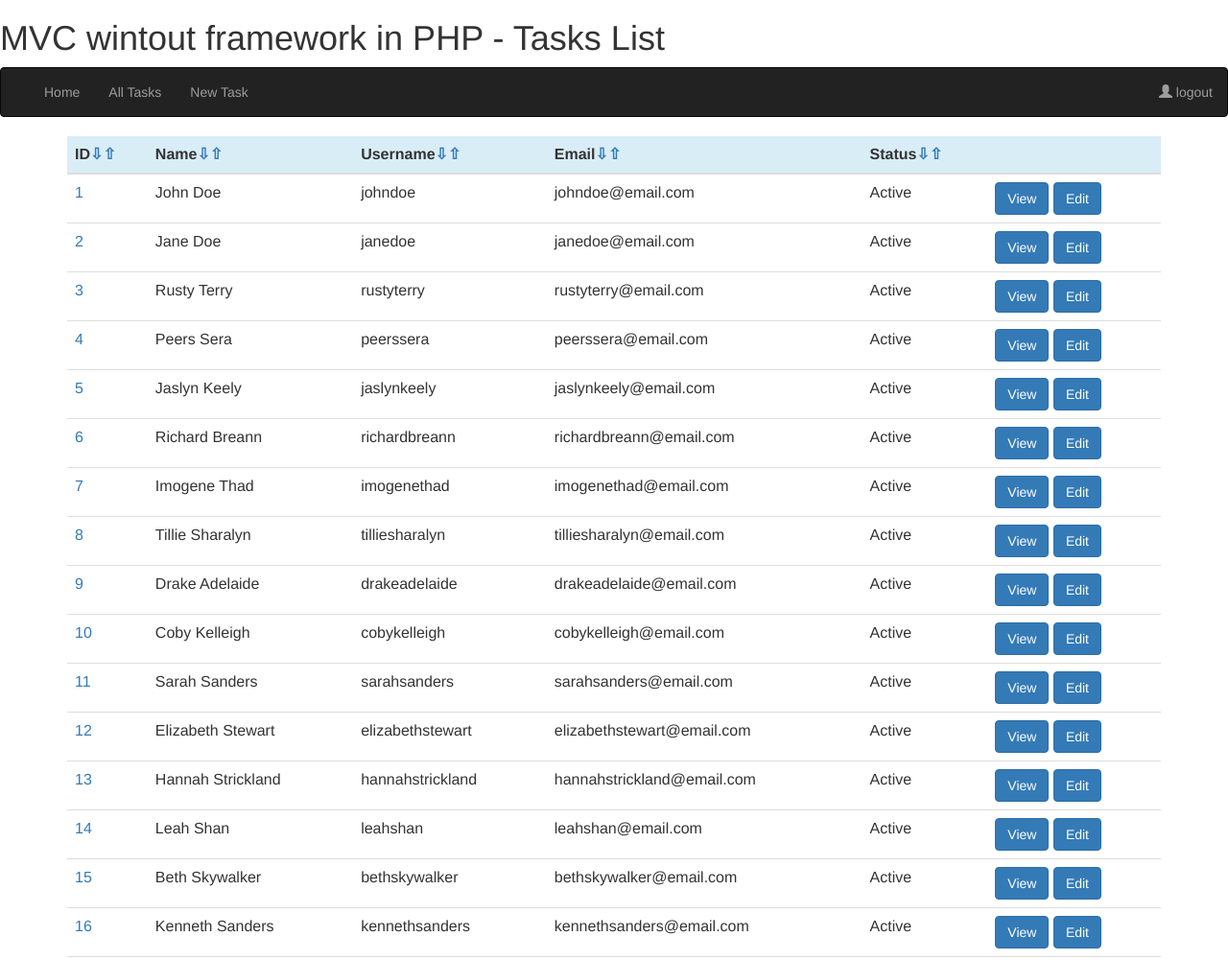
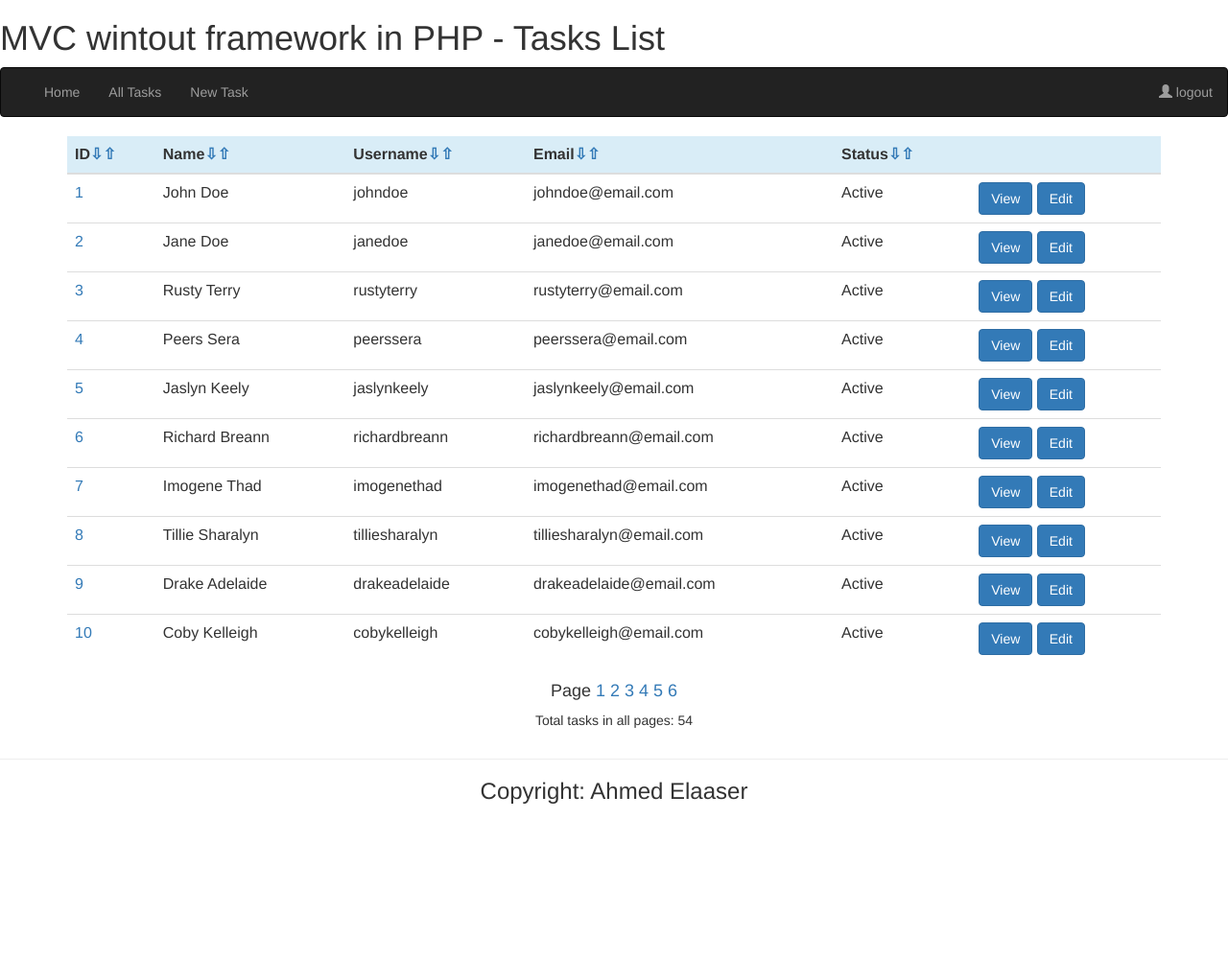
Before and after one commit to amakarem/php-mcv-noframework, a PHP site: page /www/tasks in a window 1280 px wide. Shown: the top 1001 px of the page at 96% size. After the commit the page ends 838 px from the top, so only its background shows below. Run offline with PHP 8.4, Linux system fonts and the light colour scheme; the visitor is signed in with stand-in values (Sample User, id 1); data comes from the database, SQL or seed files in the repository.

Commit message:
create pagination for tasks list

```diff
--- a/config.php
+++ b/config.php
@@ -2,6 +2,10 @@
 if (!defined('APP_PATH')) die ('No direct script access allowed');
 
 $site_title = "MVC wintout framework in PHP";
+
+$results_per_page = 10;
+
+
 /*
 Database Setting
 */
--- a/controller/tasks.php
+++ b/controller/tasks.php
@@ -5,17 +5,41 @@ if (!defined('APP_PATH')) {
 
 class Tasks extends DB
 {
+
+    public function pages()
+    {
+        global $get_order;
+        global $results_per_page;
+        $count = $this->select("SELECT count(id) as total FROM `tasks`");
+        $total = $count[0]["total"];
+        echo "<h4>Page ";
+        $pages = ceil($total / $results_per_page);
+        if (isset($get_order['sort'])) { $sortoption = 'sort=' . $get_order['sort']; }
+        if (isset($get_order['desc'])) { $sortoption = $sortoption . "&desc=1"; }
+        for ($i=1; $i<=$pages; $i++) {
+            if (isset($sortoption)) {
+                echo "<a href='?".$sortoption."&page=".$i."'>".$i."</a> ";
+            } else {
+                echo "<a href='?page=".$i."'>".$i."</a> ";
+            }
+        };
+        echo "</h4><p>Total tasks in all pages: ".$total. "</p>";
+    }
+
     public function getall()
     {
         global $get_order;
+        global $results_per_page;
+        if (isset($_GET["page"])) { $page  = $_GET["page"]; } else { $page=1; };
+        $start_from = ($page-1) * $results_per_page;
         if (isset($get_order['sort'])) {
             $sortoption = "ASC";
             if (isset($get_order['desc'])) {
                 $sortoption = "DESC";
             }
-            return $this->select("SELECT * FROM `tasks` order by " . $get_order['sort'] . " " . $sortoption);
+            return $this->select("SELECT * FROM `tasks` order by " . $get_order['sort'] . " " . $sortoption ." LIMIT " .$start_from .", ".$results_per_page);
         } else {
-            return $this->select("SELECT * FROM `tasks`");
+            return $this->select("SELECT * FROM `tasks` LIMIT ".$start_from .", ".$results_per_page);
         }
     }
 
--- a/views/tasks.php
+++ b/views/tasks.php
@@ -43,6 +43,12 @@ foreach ($tasks->getall() as $u) {
 ?>
 </tbody>
 </table>
+<div class="text-center">
+<?php
+$pages = new Tasks();
+$pages->pages();
+?>
+</div>
 </div>
 
 
```
